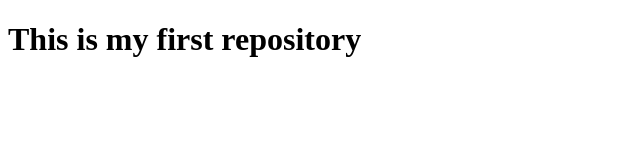
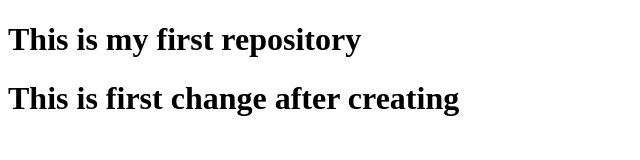
Before and after one commit to musahussain/my-first-repo, a plain HTML site: page index.html in a window 1280 px wide. Shown: the whole page, without its empty margins (0-640 px from the left). Drawn offline with Linux system fonts and the light colour scheme.

Commit message:
created another h1

```diff
--- a/index.html
+++ b/index.html
@@ -8,5 +8,6 @@
 </head>
 <body>
     <h1>This is my first repository</h1>
+    <h1>This is first change after creating</h1>
 </body>
 </html>
```
